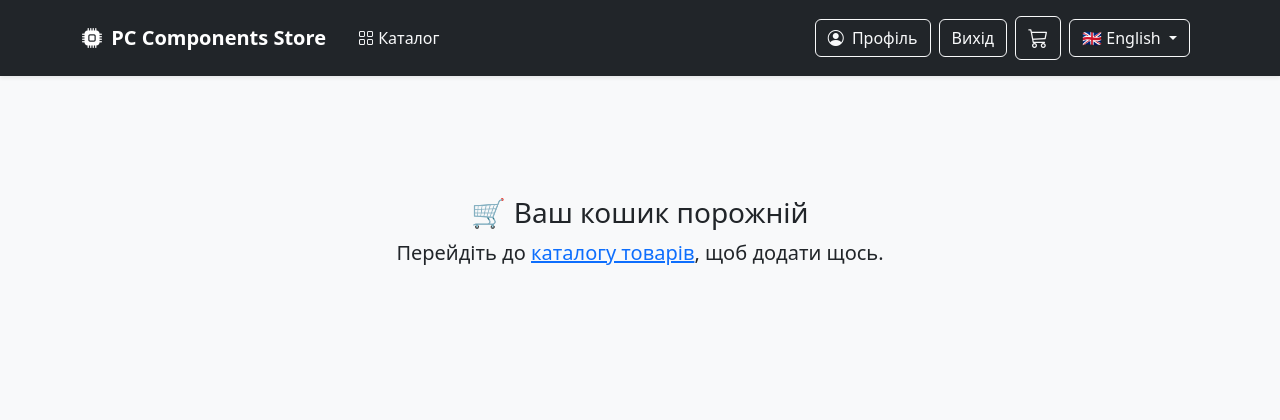
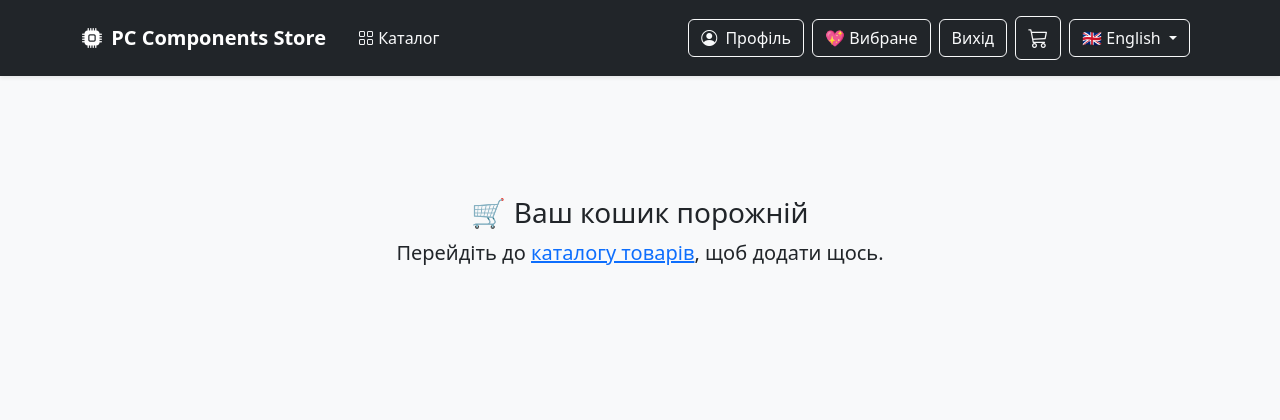
Before and after one commit to Danya-Oleksuk/pc-components-shop, a Django app: page /user/cart/ in a window 1280 px wide. Shown: the top 420 px of the page. Run offline with Django 5.2, Linux system fonts and the light colour scheme; the visitor is signed in with stand-in values (Sample User, id 1); data comes from the database, SQL or seed files in the repository; data that the repository does not hold is empty.

Commit message:
add wishlist link to navigation bar

```diff
--- a/templates/base.html
+++ b/templates/base.html
@@ -35,6 +35,9 @@
                     {% if user.is_authenticated %}
                         <a href="{% url 'users:profile' %}" class="btn btn-outline-light">
                             <i class="bi bi-person-circle me-1"></i> {% trans "Профіль" %}
+                        </a>
+                        <a href="{% url 'users:wishlist' %}" class="btn btn-outline-light">
+                            💖 {% trans "Вибране" %}
                         </a>
                         <form action="{% url 'users:logout' %}" method="post" class="d-inline">
                             {% csrf_token %}
```
